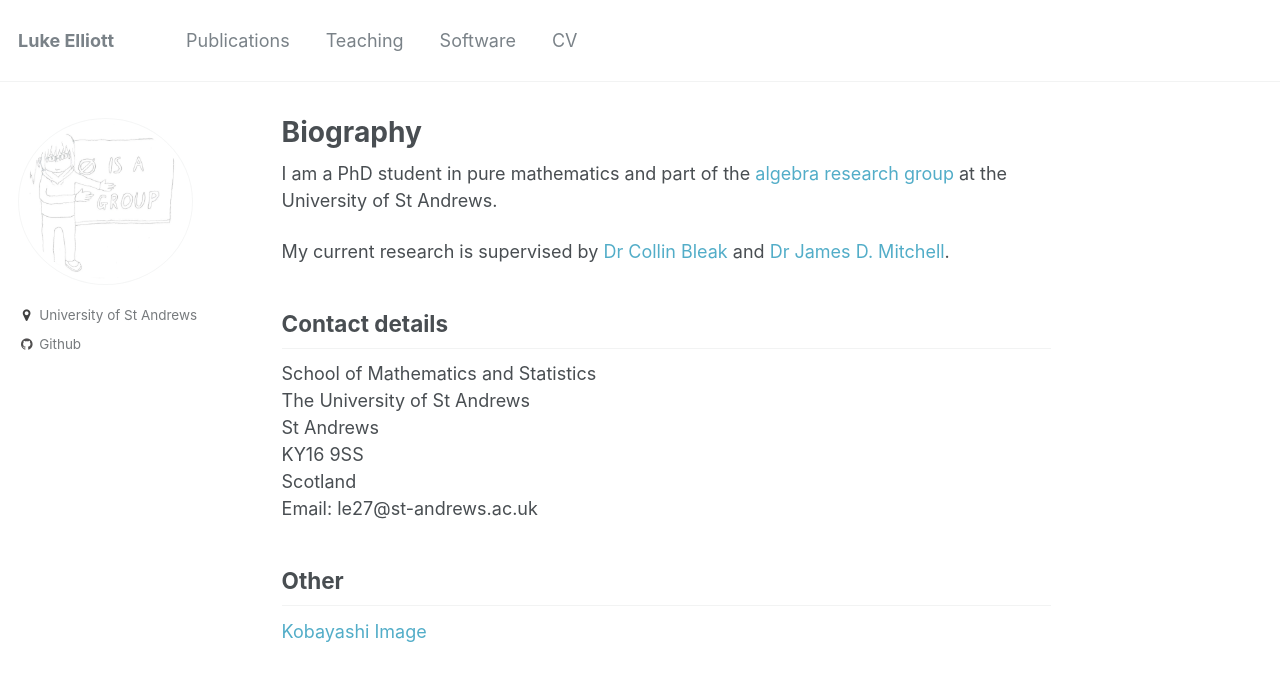
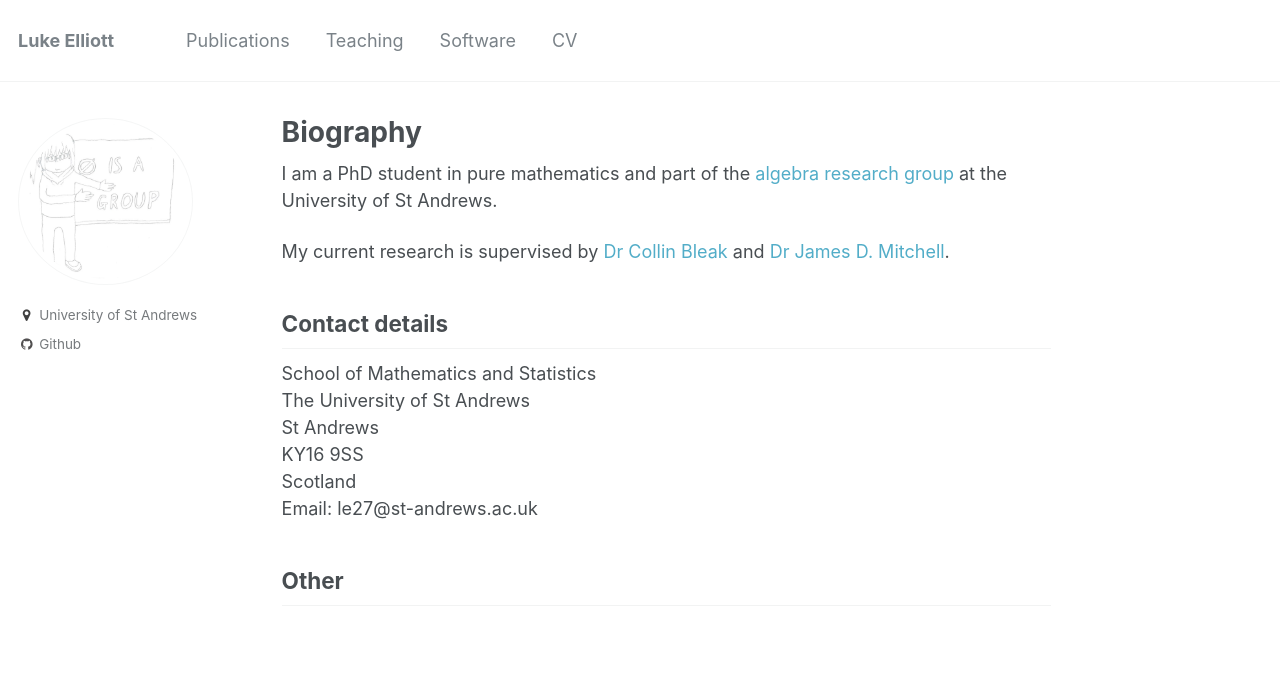
Before and after one commit to le27/L-Elliott, a Jekyll site: the page built from _pages/about.md, in a window 1280 px wide. Shown: the top 681 px of the page. Built offline with Jekyll 4.4.1, drawn with Linux system fonts in a browser that asks for light colours.

Commit message:
remove link to old kabayashi image

```diff
--- a/_pages/about.md
+++ b/_pages/about.md
@@ -24,4 +24,3 @@ Scotland
 Email: le27@st-andrews.ac.uk
 
 ## Other
-[Kobayashi Image](https://i.pinimg.com/originals/19/5e/6d/195e6d119a80f770c7e6f4ff567af6b3.jpg)
```
